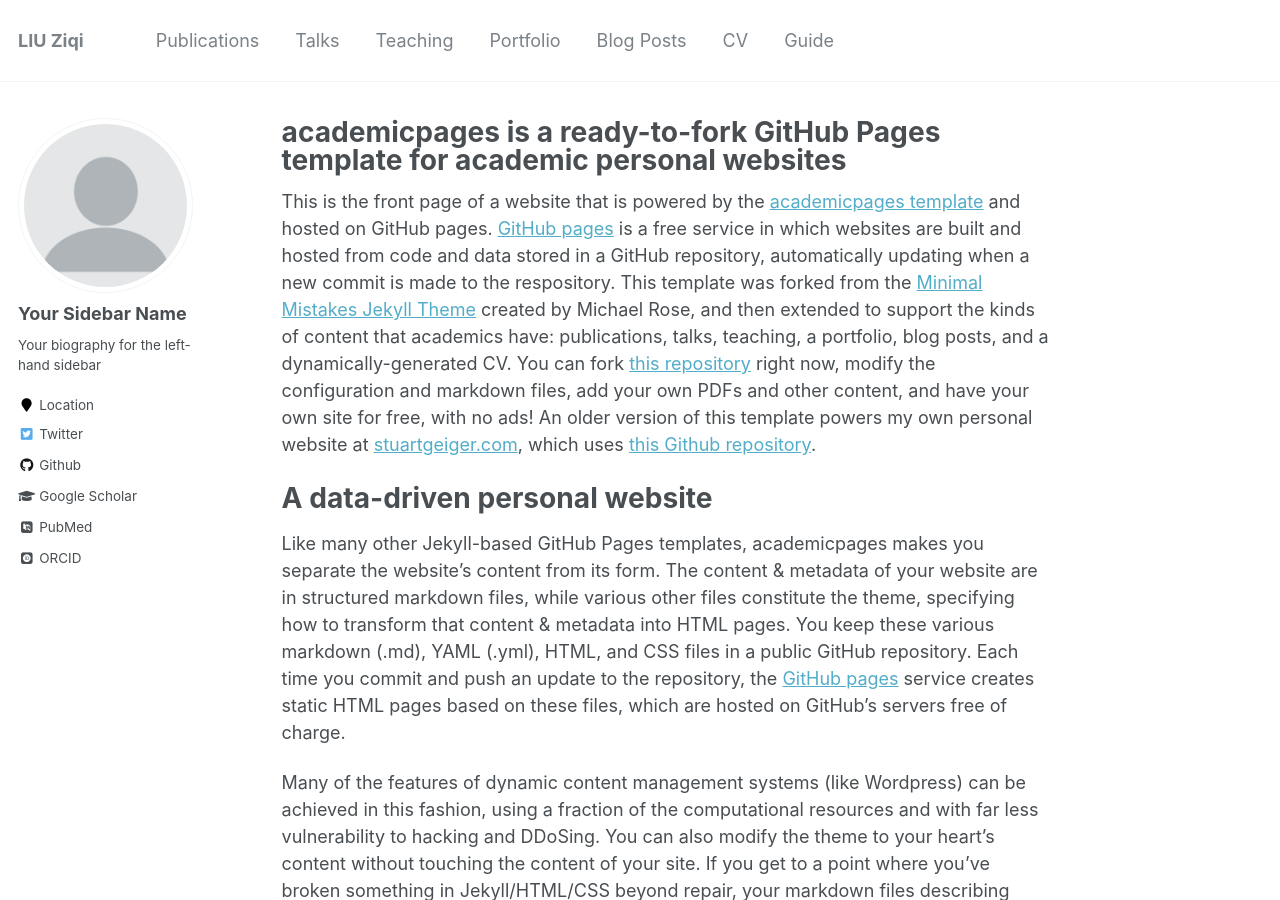
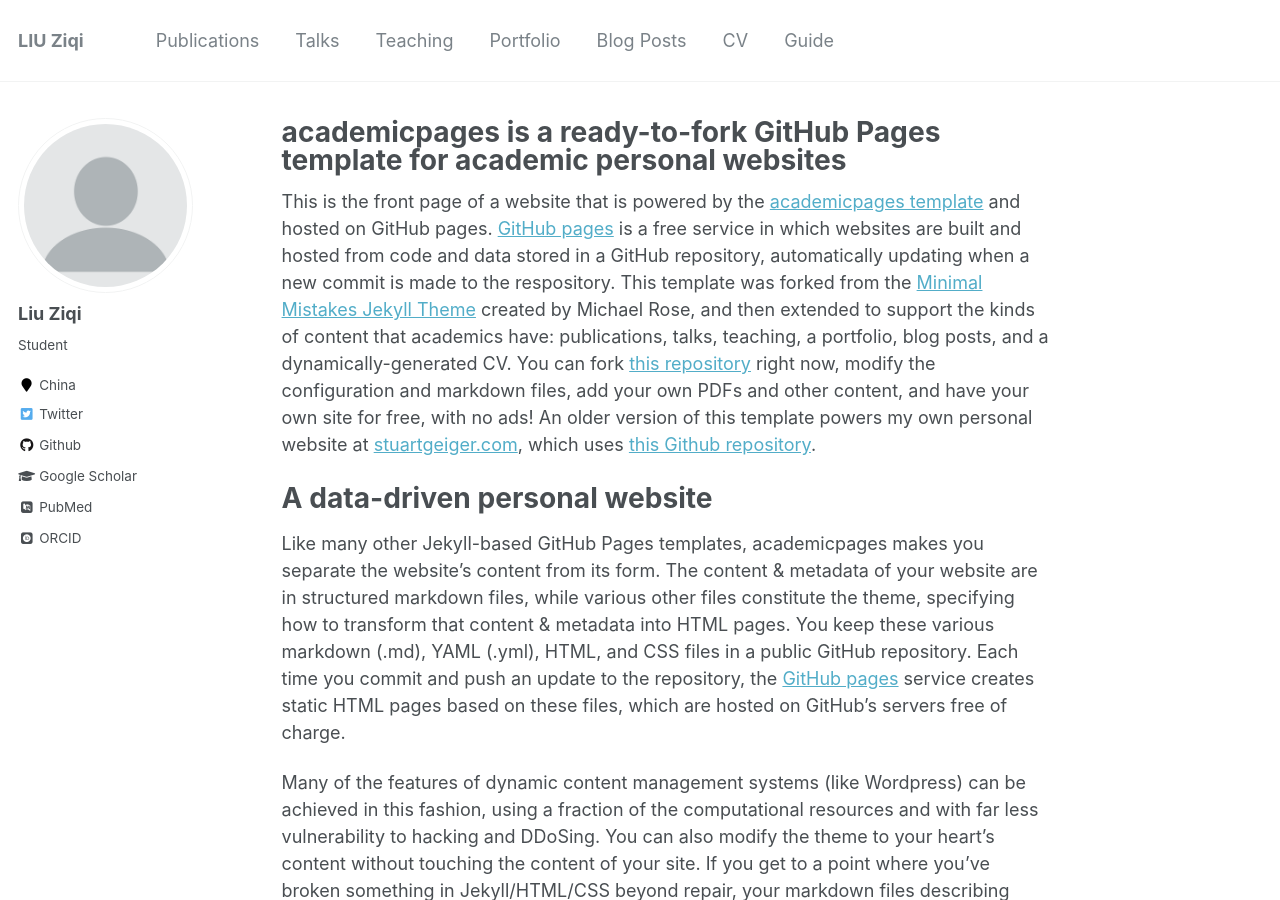
Before and after one commit to LIU-Ziqi-77/LIU-Ziqi-77.github.io, a Jekyll site: the page built from _pages/about.md, in a window 1280 px wide and 900 px high. Built offline with Jekyll 4.4.1, drawn with Linux system fonts in a browser that asks for light colours; some web fonts are replaced.

Commit message:
Update _config.yml

```diff
--- a/_config.yml
+++ b/_config.yml
@@ -80,10 +80,10 @@
 
 # Site Author
 author:
-  name             : "Your Sidebar Name"
+  name             : "Liu Ziqi"
   avatar           : "profile.png"
-  bio              : "Your biography for the left-hand sidebar"
-  location         : "Location"
+  bio              : "Student"
+  location         : "China"
   employer         :
   pubmed           : "https://www.ncbi.nlm.nih.gov/pubmed/?term=john+snow"
   googlescholar    : "http://yourfullgooglescholarurl.com"
```
